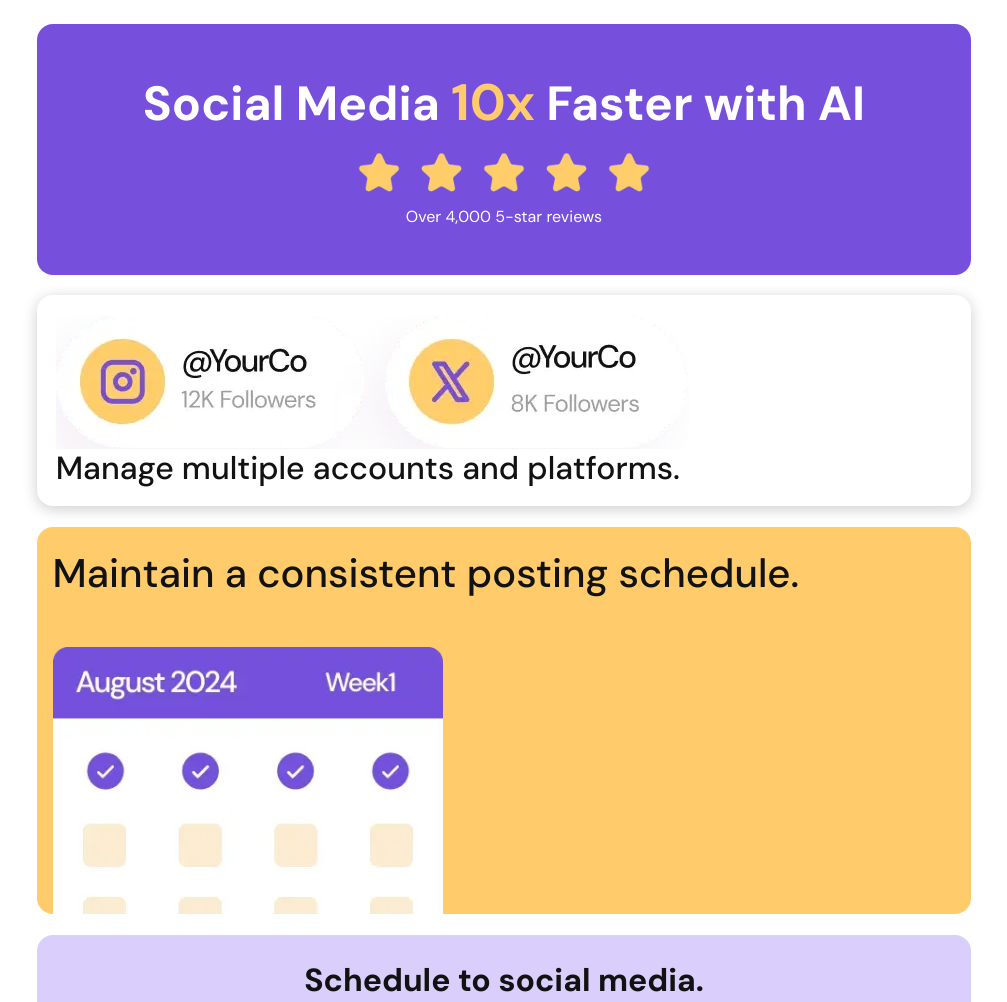
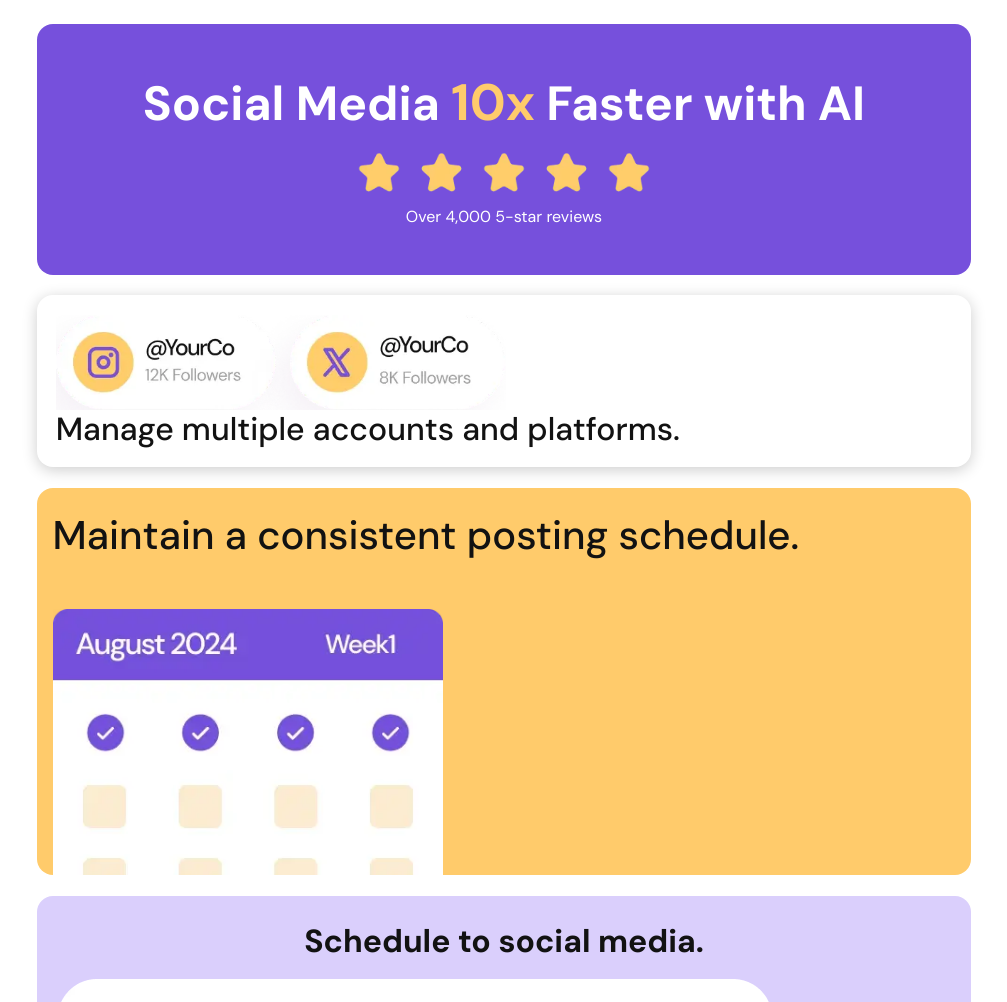
Before and after one commit to YazanJbara/bento-grid, a plain HTML site: page index.html in a window 1280 px wide. Shown: the top 1002 px of the page, without its empty margins (136-1143 px from the left). Drawn offline with Linux system fonts and the light colour scheme.

Commit message:
small edits

```diff
--- a/style.css
+++ b/style.css
@@ -94,11 +94,17 @@ body {
 
 /* light white cards */
 
+
+
 .light--white {
   box-shadow: 0px 3px 15px rgba(0, 0, 0, 0.2);
   font-size: 2rem;
   font-weight: var(--fw-medium);
   padding: 1.2rem;
+}
+
+.light--white:nth-child(2) img {
+  width: 450px;
 }
 
 .light--white:has(span) img {
```
